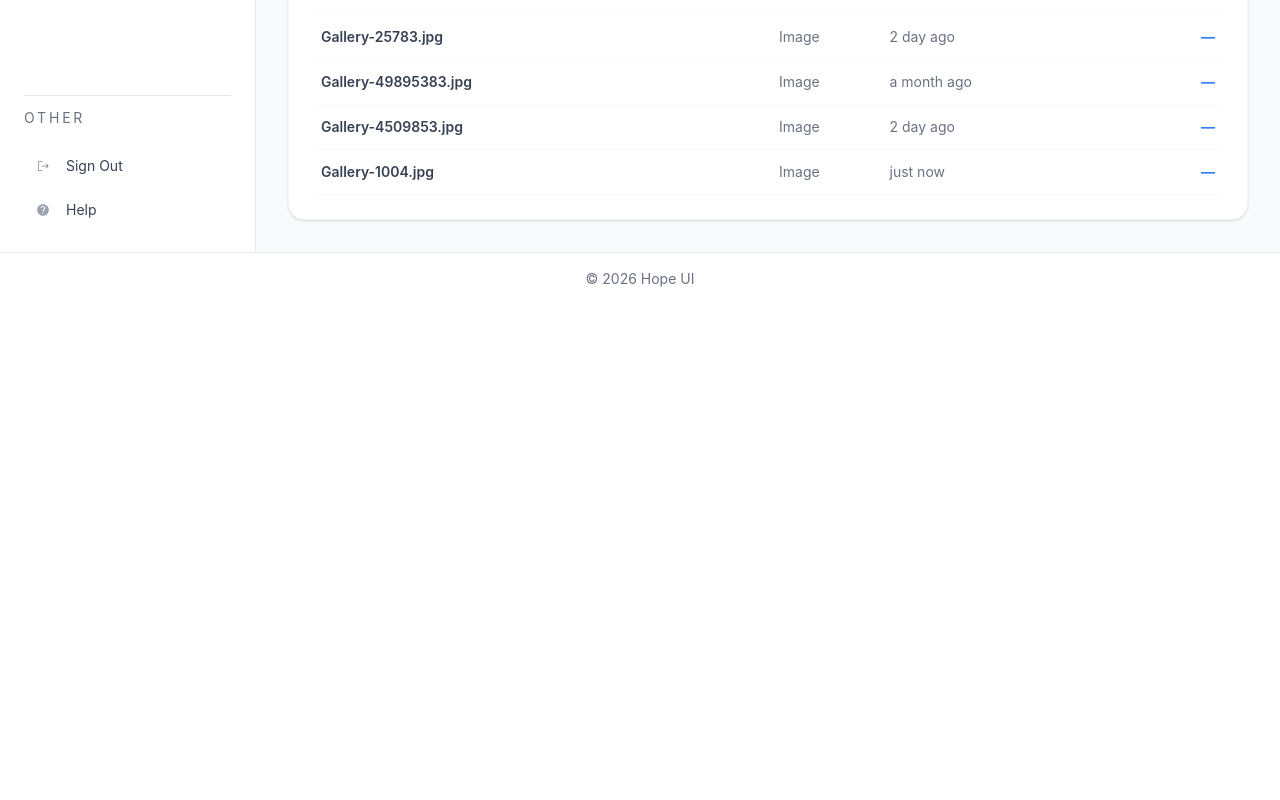
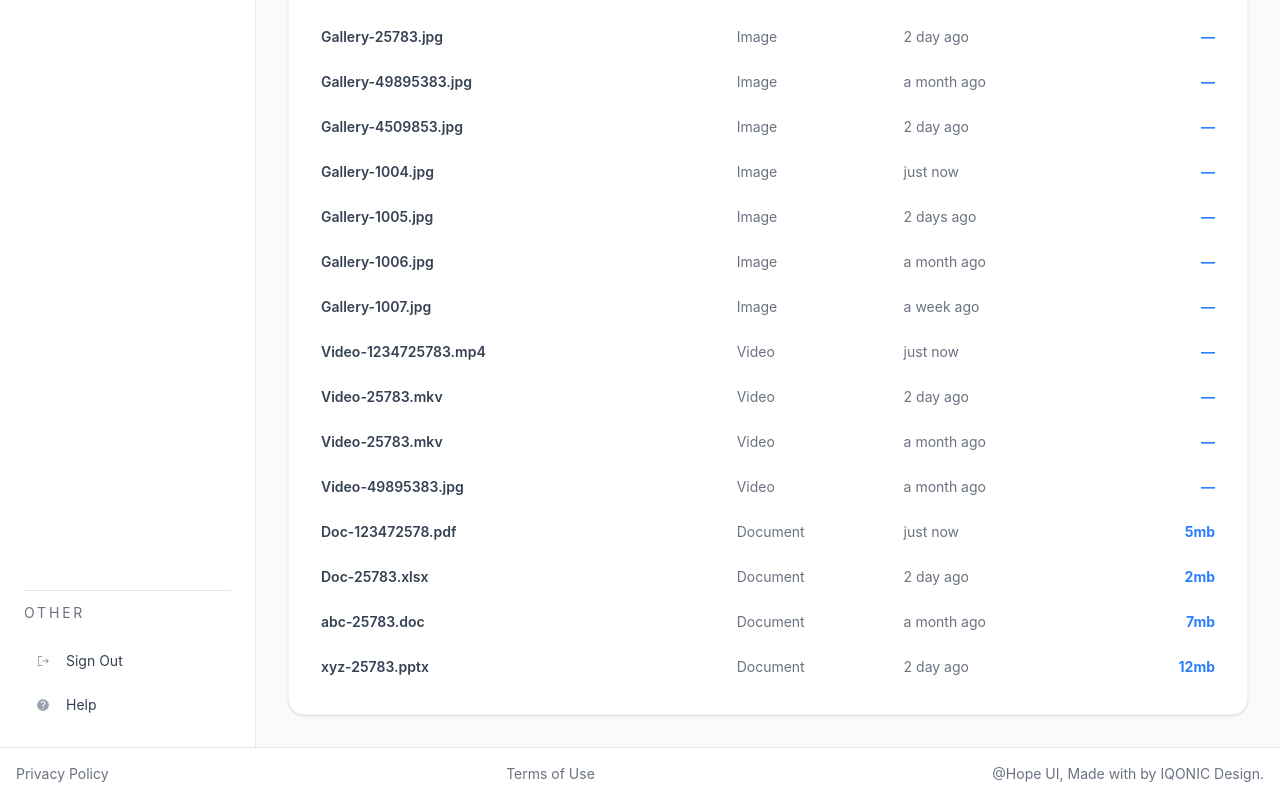
Before and after one commit to Emerance63/-File-Manager-Image-Gallery-Module, a React (Vite) app: page /file-manager/dashboard in a window 1280 px wide. Shown: the part 672-1472 px from the top of the page. Before the commit the page ends 977 px from the top, so only its background shows below. Built offline with nearby package versions, Linux system fonts and the light colour scheme.

Commit message:
update footer and dashboard

```diff
--- a/src/components/Footer.jsx
+++ b/src/components/Footer.jsx
@@ -2,8 +2,18 @@ import React from "react";
 
 export default function Footer() {
   return (
-    <footer className="bg-white border-t border-gray-200 p-4 text-center text-sm text-gray-500">
-      © {new Date().getFullYear()} Hope UI
+    <footer className="bg-white border-t border-gray-200 p-4  text-sm text-gray-500">
+      <div className="flex items-center justify-between">
+      <div>
+        Privacy Policy
+      </div>
+      <div>
+        Terms of Use
+      </div>
+      <div>
+         @Hope UI, Made with  by IQONIC Design.
+      </div>
+     </div>
     </footer>
   );
 }
--- a/src/pages/Dashboard.jsx
+++ b/src/pages/Dashboard.jsx
@@ -35,7 +35,7 @@ export default function Dashboard() {
   const usedPercentage = Math.min((totalUsedSize / totalCapacity) * 100, 100).toFixed(1);
 
   // Recent files (active, sorted or just first few)
-  const recentFiles = activeFiles.slice(0, 5);
+  const recentFiles = activeFiles.slice(0, 16);
 
   return (
     <div className="flex flex-col gap-8">
```
